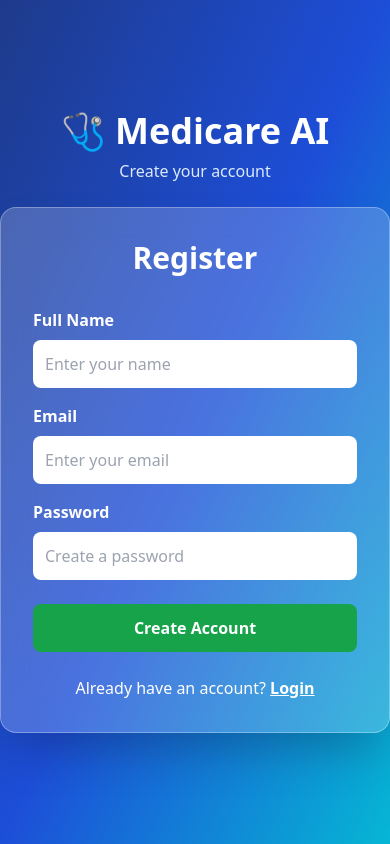
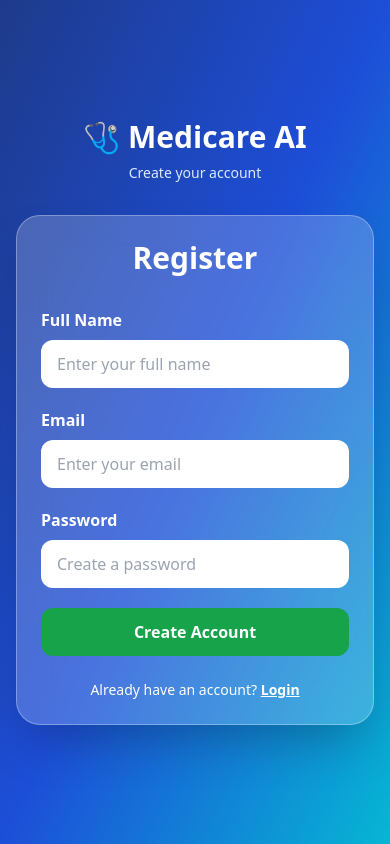
Before and after one commit to saniya-manihar/MedicareAI, a Flask app: page /register in a window 390 px wide. Run offline with Flask 3, Linux system fonts and the light colour scheme; some libraries are stand-ins or nearby versions.

Commit message:
Responsive design

```diff
--- a/templates/register.html
+++ b/templates/register.html
@@ -8,65 +8,84 @@
     <script src="https://cdn.tailwindcss.com"></script>
 </head>
 
-<body class="min-h-screen bg-gradient-to-br from-blue-900 via-blue-700 to-cyan-500 flex items-center justify-center">
+<body class="min-h-screen bg-gradient-to-br from-blue-900 via-blue-700 to-cyan-500 flex items-center justify-center px-4 py-10">
 
 <div class="w-full max-w-md">
 
     <!-- Logo -->
-        <div class="text-center mb-6">
+    <div class="text-center mb-8">
 
-            <h1 class="text-4xl font-bold text-white">
+        <h1 class="text-3xl sm:text-4xl font-bold text-white whitespace-nowrap">
             🩺 Medicare AI
         </h1>
 
-            <p class="text-blue-100 mt-2">
+        <p class="text-sm sm:text-base text-blue-100 mt-2">
             Create your account
         </p>
 
     </div>
 
     <!-- Register Card -->
-        <div class="bg-white/20 backdrop-blur-lg rounded-2xl shadow-2xl p-8 border border-white/30">
+    <div class="bg-white/20 backdrop-blur-lg rounded-3xl shadow-2xl border border-white/30 p-6 sm:p-8">
 
-            <h2 class="text-3xl font-bold text-center text-white mb-8">
+        <h2 class="text-3xl sm:text-4xl font-bold text-center text-white mb-8">
             Register
         </h2>
 
-            <form action="/register" method="POST">
+        <form action="/register" method="POST" class="space-y-5">
 
-                <div class="mb-4">
-                    <label class="text-white font-semibold">Full Name</label>
+            <div>
+
+                <label class="block text-white font-semibold mb-2">
+                    Full Name
+                </label>
+
                 <input
                     type="text"
                     name="name"
-                        placeholder="Enter your name"
-                        class="w-full mt-2 p-3 rounded-lg outline-none"
-                        required>
+                    placeholder="Enter your full name"
+                    required
+                    class="w-full rounded-xl px-4 py-3 text-gray-800
+                    focus:outline-none focus:ring-4 focus:ring-green-300">
+
             </div>
 
-                <div class="mb-4">
-                    <label class="text-white font-semibold">Email</label>
+            <div>
+
+                <label class="block text-white font-semibold mb-2">
+                    Email
+                </label>
+
                 <input
                     type="email"
                     name="email"
                     placeholder="Enter your email"
-                        class="w-full mt-2 p-3 rounded-lg outline-none"
-                        required>
+                    required
+                    class="w-full rounded-xl px-4 py-3 text-gray-800
+                    focus:outline-none focus:ring-4 focus:ring-green-300">
+
             </div>
 
-                <div class="mb-6">
-                    <label class="text-white font-semibold">Password</label>
+            <div>
+
+                <label class="block text-white font-semibold mb-2">
+                    Password
+                </label>
+
                 <input
                     type="password"
                     name="password"
                     placeholder="Create a password"
-                        class="w-full mt-2 p-3 rounded-lg outline-none"
-                        required>
+                    required
+                    class="w-full rounded-xl px-4 py-3 text-gray-800
+                    focus:outline-none focus:ring-4 focus:ring-green-300">
+
             </div>
 
             <button
                 type="submit"
-                    class="w-full bg-green-600 hover:bg-green-700 text-white py-3 rounded-lg font-bold transition">
+                class="w-full bg-green-600 hover:bg-green-700
+                rounded-xl py-3 text-white font-semibold transition">
 
                 Create Account
 
@@ -74,12 +93,15 @@
 
         </form>
 
-            <p class="text-center text-white mt-6">
+        <p class="text-center text-white text-sm sm:text-base mt-6">
 
             Already have an account?
 
-                <a href="/login" class="font-bold underline">
+            <a href="/login"
+               class="font-semibold underline hover:text-green-200">
+
                 Login
+
             </a>
 
         </p>
```
Also changed, not shown: templates/dashboard.html (+62 -26 lines), templates/index.html (+14 -14 lines), templates/login.html (+37 -22 lines). Lines whose indentation alone changed are shown as unchanged.
